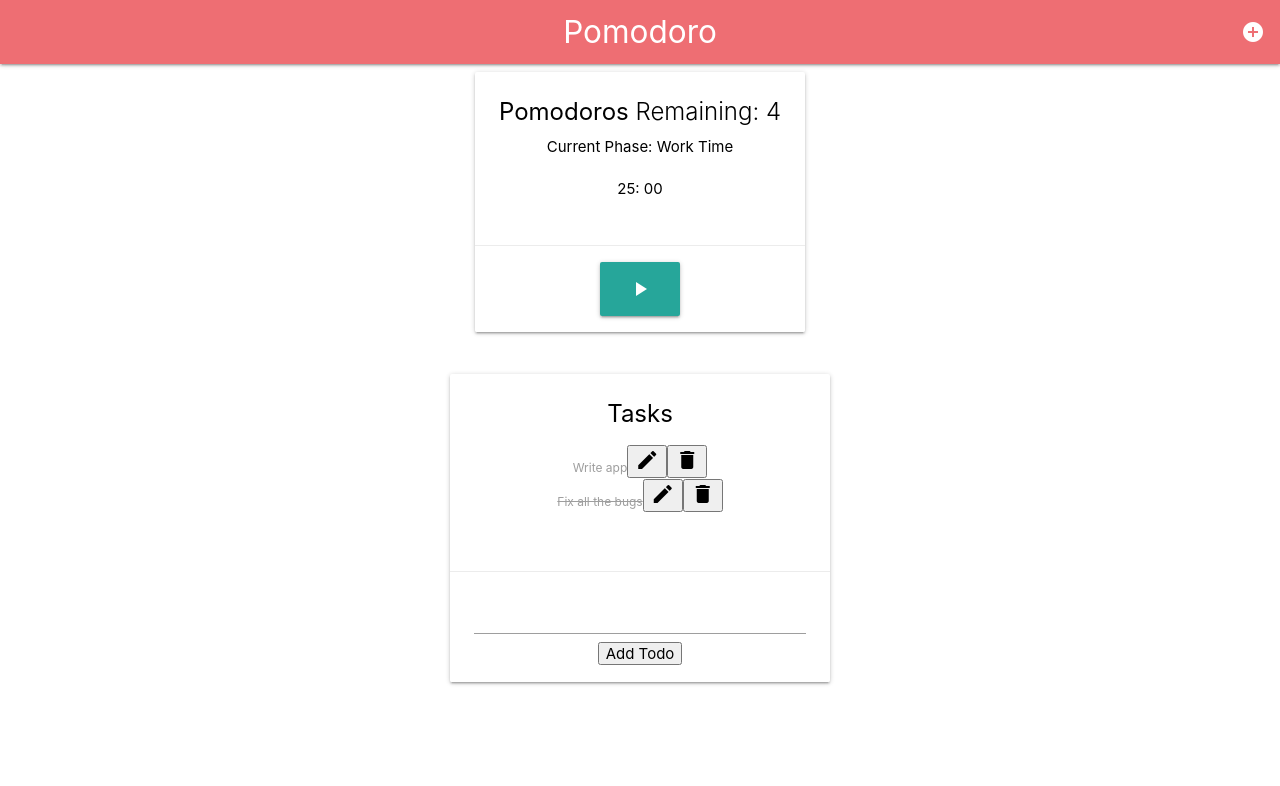
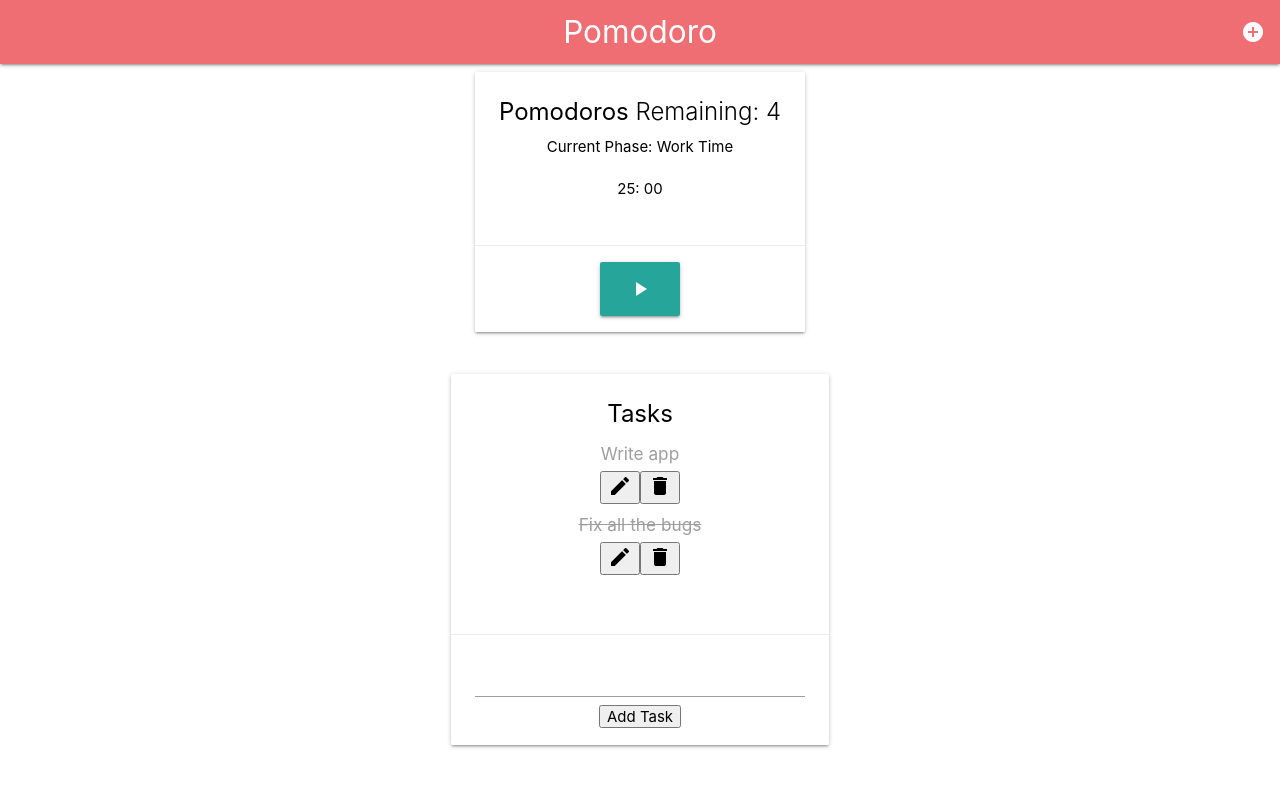
Before and after one commit to JosephSchartung/pomodoro-timer, a React (Create React App) app: page /dashboard in a window 1280 px wide. Shown: the top 786 px of the page. Built offline with nearby package versions, Linux system fonts and the light colour scheme.

Commit message:
updated style

```diff
--- a/src/components/AddTodoForm.tsx
+++ b/src/components/AddTodoForm.tsx
@@ -23,7 +23,7 @@ export const AddTodoForm: React.FC<Props> = ({ addTodo }) => {
     return (
         <form>
             <input type="text" value={desc} onChange={handleChange}/>
-            <button onClick={handleSubmit}>Add Todo</button>
+            <button onClick={handleSubmit}>Add Task</button>
         </form>
     )
 }
--- a/src/components/TodoListItem.tsx
+++ b/src/components/TodoListItem.tsx
@@ -22,7 +22,7 @@ export const TodoListItem: React.FC<Props> = ({ todo, toggleTodo, removeTodo, up
                     toggleTodo(todo);
                 }}
                 />{' '}
-                {todo.description}
+                <h6>{todo.description}</h6>
             </label>
             <button onClick={() => {
                 setShowInput(!showInput)
```
